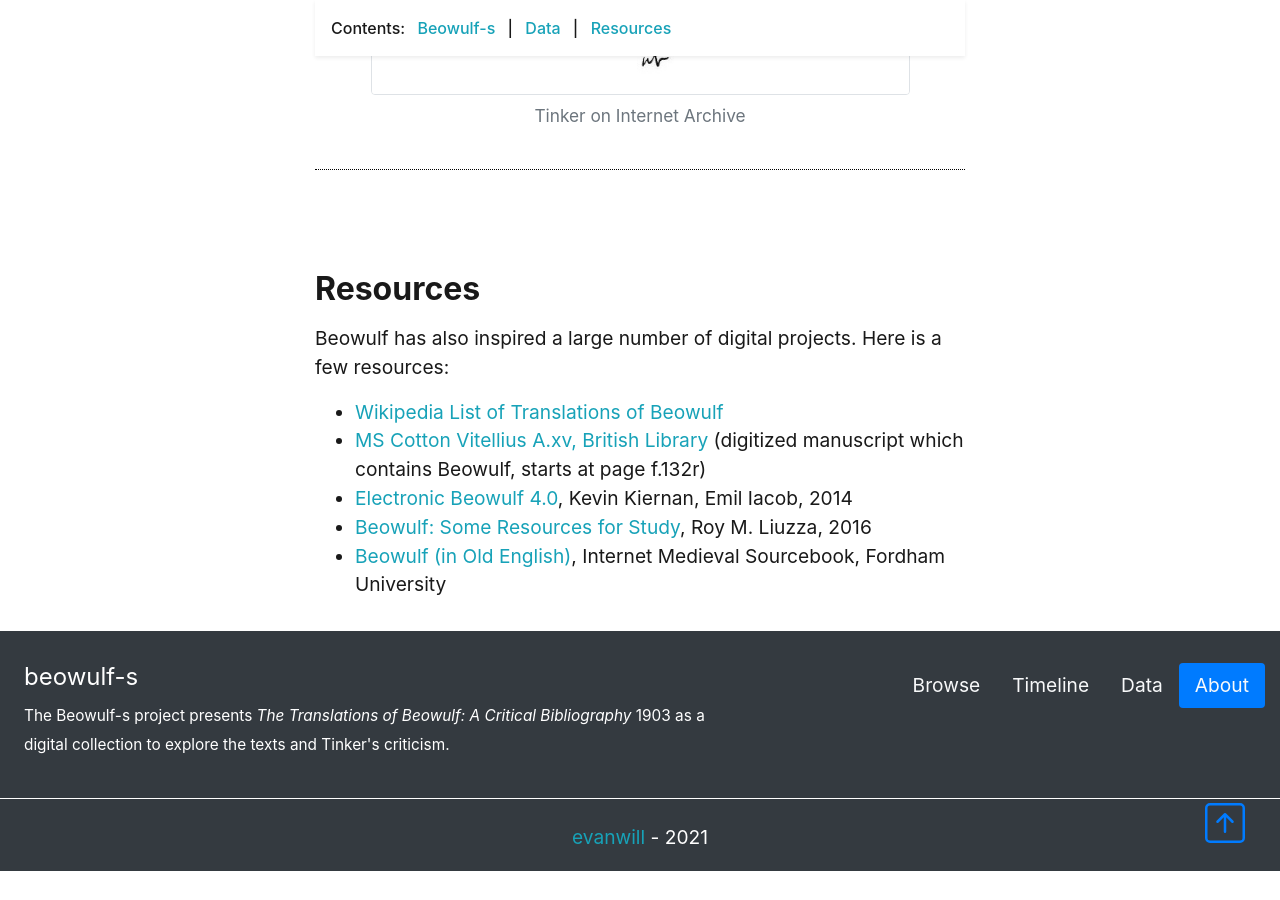
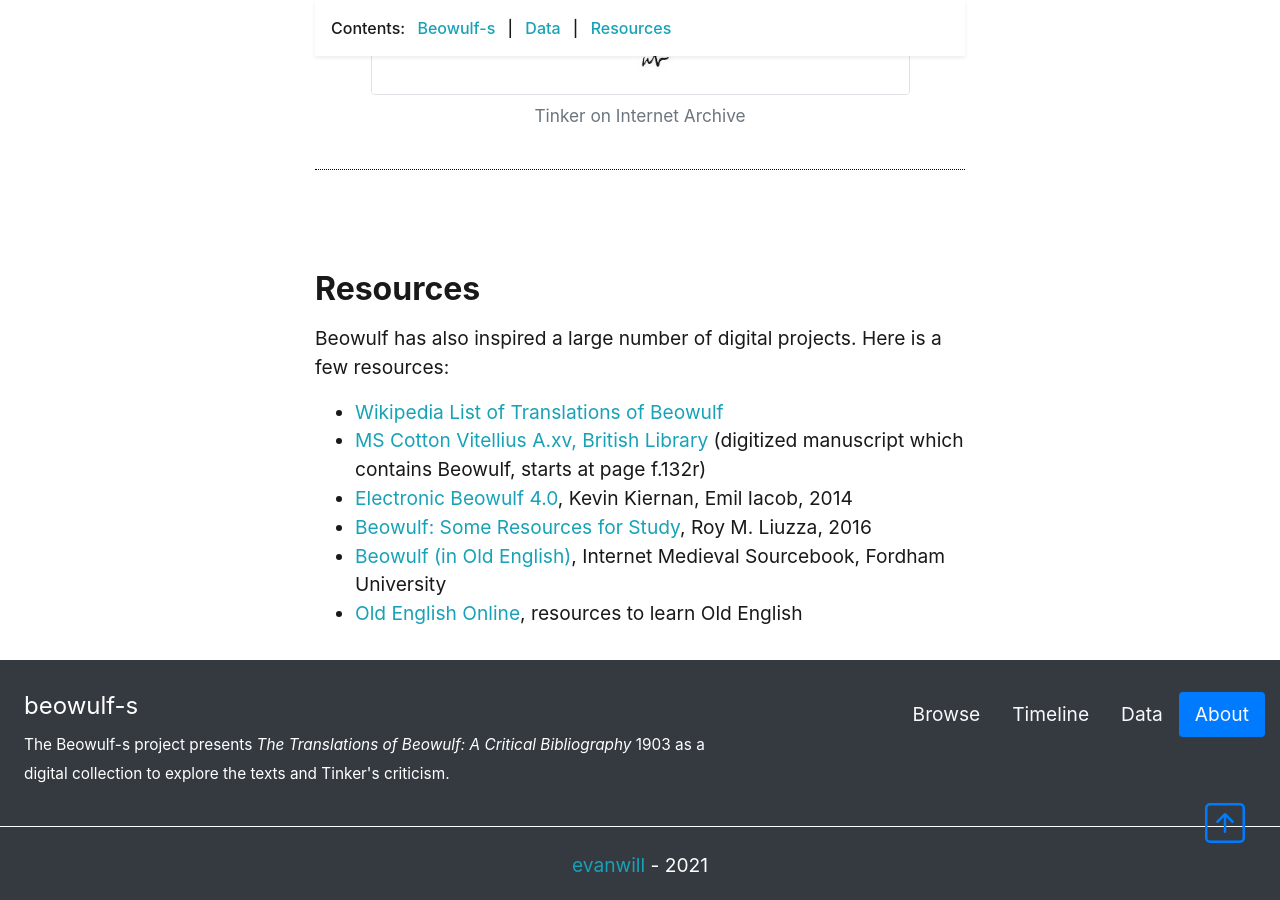
Before and after one commit to evanwill/beowulf-s, a Jekyll site: the page built from pages/about.md, in a window 1280 px wide and 900 px high, scrolled down 2786 px. Built offline with Jekyll 4.4.1, drawn with Linux system fonts in a browser that asks for light colours; comment, search, counter and statistics services are not loaded; before the commit the page ends 3657 px from its top, so only the background shows below that.

Commit message:
add resource

```diff
--- a/pages/about.md
+++ b/pages/about.md
@@ -60,3 +60,4 @@ Here is a few resources:
 - [Electronic Beowulf 4.0](https://ebeowulf.uky.edu/){:target='_blank' rel='noopener'}, Kevin Kiernan, Emil Iacob, 2014
 - [Beowulf: Some Resources for Study](https://web.utk.edu/~rliuzza/Beowulf/index.htm){:target='_blank' rel='noopener'}, Roy M. Liuzza, 2016
 - [Beowulf (in Old English)](https://sourcebooks.fordham.edu/basis/beowulf-oe.asp){:target='_blank' rel='noopener'}, Internet Medieval Sourcebook, Fordham University
+- [Old English Online](https://oldenglish.info/){:target='_blank' rel='noopener'}, resources to learn Old English
```
